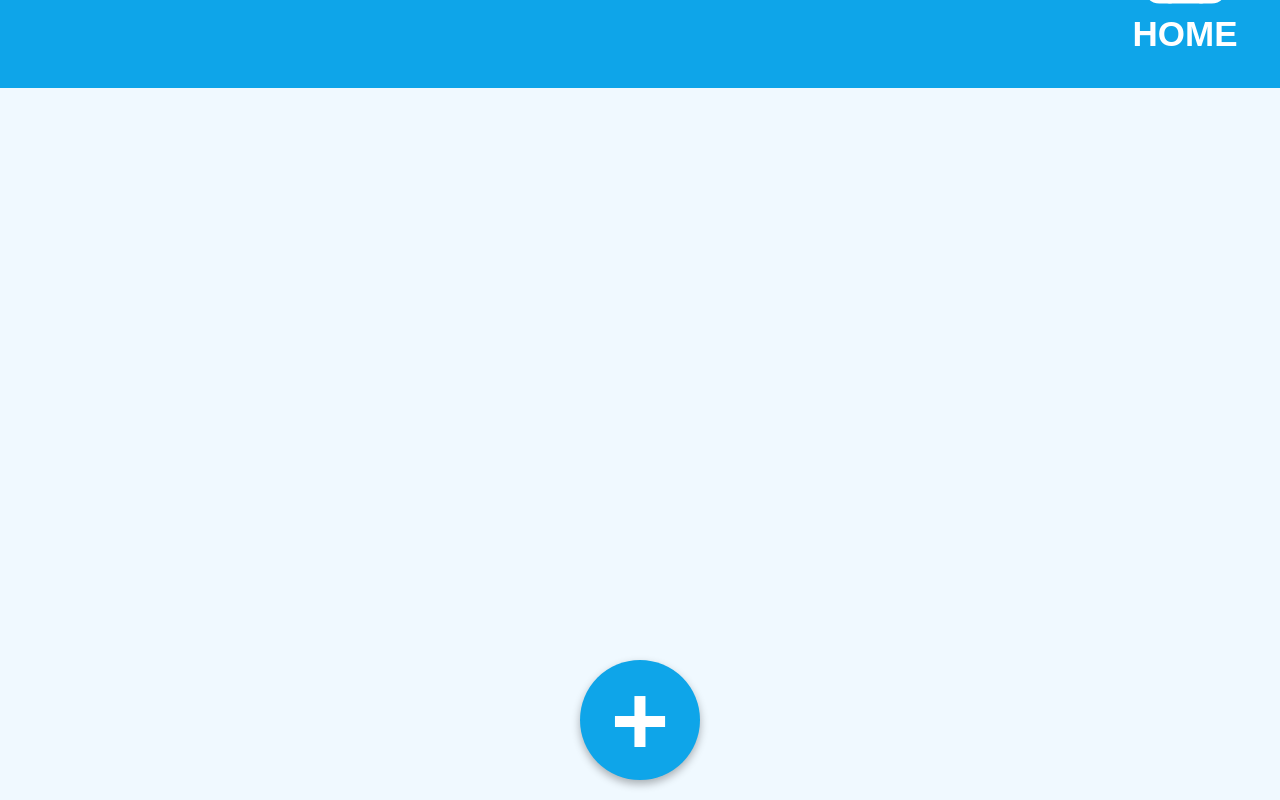
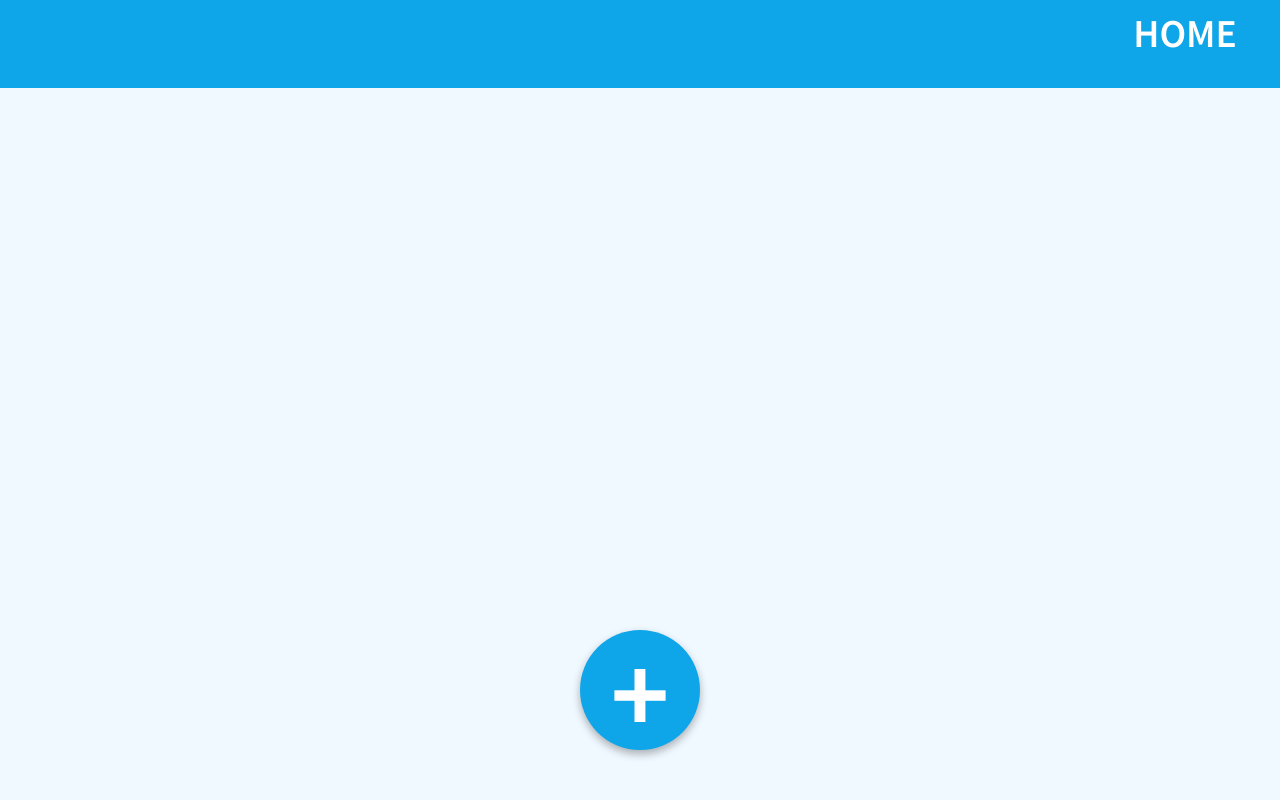
Before and after one commit to wild-titan/rewardly, a plain HTML site: page index.html in a window 1280 px wide. Both pictures are taken after a click on the button "タスクリスト". Drawn offline with Linux system fonts and the light colour scheme.

Commit message:
fix layout

```diff
--- a/index.html
+++ b/index.html
@@ -6,6 +6,8 @@
     <link rel="stylesheet" href="style.css">
     <link rel="manifest" href="./manifest.json">
     <title>REWARDLY</title>
+    <meta name="apple-mobile-web-app-capable" content="yes">
+    <meta name="apple-mobile-web-app-status-bar-style" content="black-translucent">
 </head>
 
 <header>
--- a/style.css
+++ b/style.css
@@ -1,10 +1,23 @@
+@import url('https://fonts.googleapis.com/css2?family=Noto+Sans+JP:wght@100..900&display=swap');
 html{
     touch-action: manipulation;
 }
 
 *{
+    font-family: "Noto Sans JP", sans-serif;
     box-sizing: border-box;
     --ribbon-size:11vh;
+    user-select: none;
+}
+
+input{
+    user-select: text;
+}
+
+input,
+textarea,
+select {
+  font-size: 16px;
 }
 
 .screen {
@@ -205,7 +218,8 @@ body {
 
 .addBtn {
     position: fixed;
-    bottom: 20px;
+    display: flex;
+    bottom: 50px;
     left: 50%;
     transform: translateX(-50%);
     width: 120px;
@@ -213,6 +227,10 @@ body {
     border-radius: 50%;
     color: #ffffff;
     background-color:var(--section-color);
+    align-items: center;
+    justify-content: center;
+    line-height: 1;
+    padding:0px;
     border: none;
     font-size: 100px;
     font-weight: bold;
@@ -245,7 +263,7 @@ li{
     border:#cdcdcd 1px solid;
     align-items: center;
     overflow: hidden;
-    border-radius:25px;
+    border-radius:35px;
 }
 
 .earnList li::before{
```
